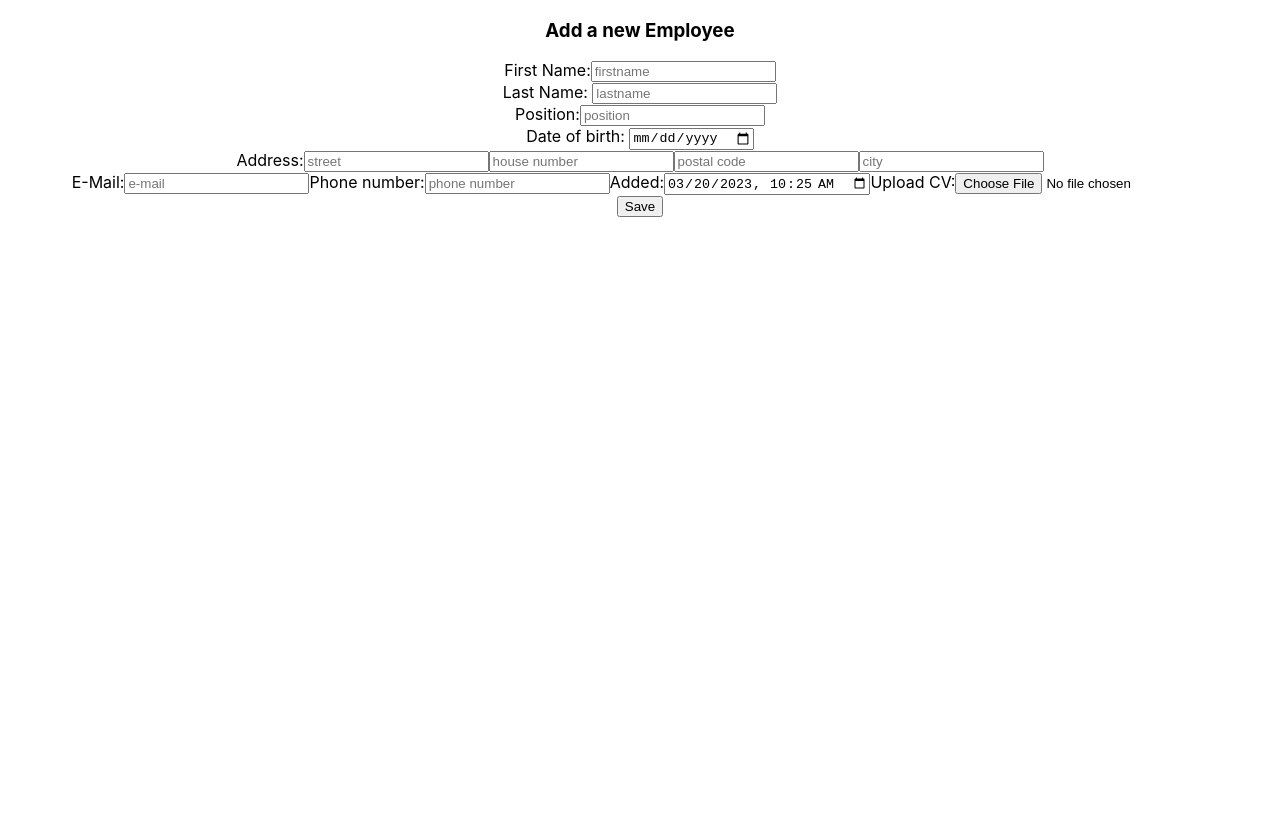
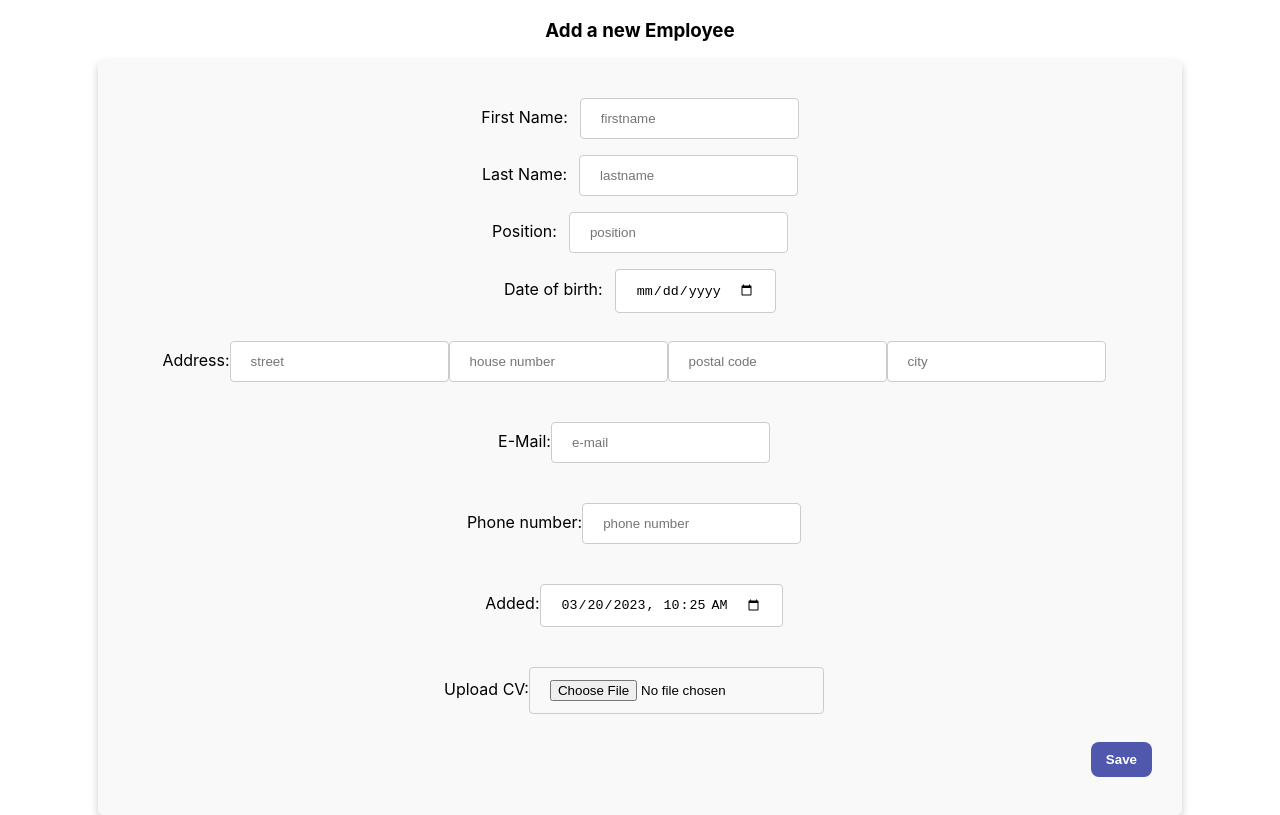
Before and after one commit to Edona94/capstone-project, a React (Create React App) app in the folder frontend/: page /employee/add in a window 1280 px wide. Built offline with nearby package versions, Linux system fonts and the light colour scheme; no server answers.

Commit message:
Add styling for add employee form

```diff
--- a/frontend/src/component/AddEmployee.tsx
+++ b/frontend/src/component/AddEmployee.tsx
@@ -1,7 +1,7 @@
 import {Employee, Address} from "../model/Employee";
 import React, {ChangeEvent, FormEvent, useState} from "react";
 import {useNavigate} from "react-router-dom";
-import "../styling/EmployeeCard.css"
+import "../styling/AddEmployee.css"
 import moment from "moment";
 
 
--- /dev/null
+++ b/frontend/src/styling/AddEmployee.css
@@ -0,0 +1,40 @@
+.add-employee{
+    margin: 0 auto;
+    width: 80%;
+    display:grid;
+    border-radius: 5px;
+    background-color: rgba(198,198,198,0.1);
+    box-shadow: 0 4px 8px 0 rgba(0, 0, 0, 0.2);
+    padding: 30px;
+
+}
+.add-employee input{
+    width: auto;
+    padding: 12px 20px;
+    margin: 8px 0;
+    display: inline-block;
+    border: 1px solid #ccc;
+    border-radius: 4px;
+    box-sizing: border-box;
+}
+
+.add-employee button {
+    background-color: #4F58AD;;
+    color: white;
+    padding: 10px 15px;
+    margin: 8px 0;
+    border: none;
+    border-radius: 8px;
+    cursor: pointer;
+    font-weight: bold;
+    float: right;
+
+}
+
+.add-employee button:hover {
+    background-color: blueviolet;
+}
+.add-employee label {
+    padding: 12px 12px 12px 0;
+    display: inline-block;
+}
```
